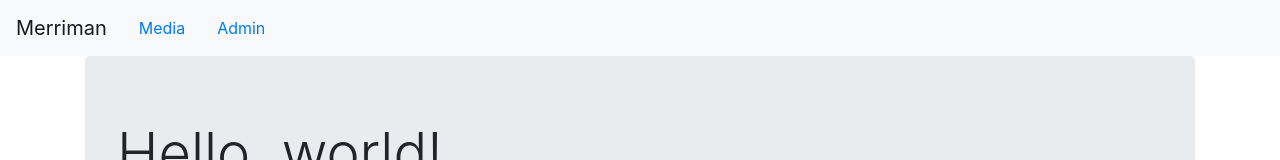
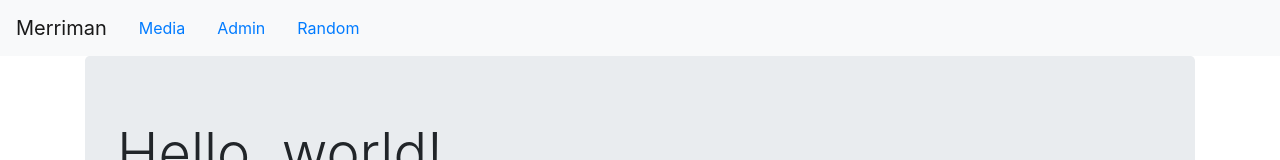
Before and after one commit to merriman-labs/merriman, a React (Create React App) app: page / in a window 1280 px wide. Shown: the top 160 px of the page. Built offline with nearby package versions, Linux system fonts and the light colour scheme; what chance would draw is missing.

Commit message:
Adds random button to nav

```diff
--- a/src/Navigation.tsx
+++ b/src/Navigation.tsx
@@ -34,6 +34,9 @@ class Navigation extends Component<NavigationProps, NavigationState> {
               <NavItem>
                 <NavLink href="/admin">Admin</NavLink>
               </NavItem>
+              <NavItem>
+                <NavLink href="/random">Random</NavLink>
+              </NavItem>
             </Nav>
           </Collapse>
         </Navbar>
```
